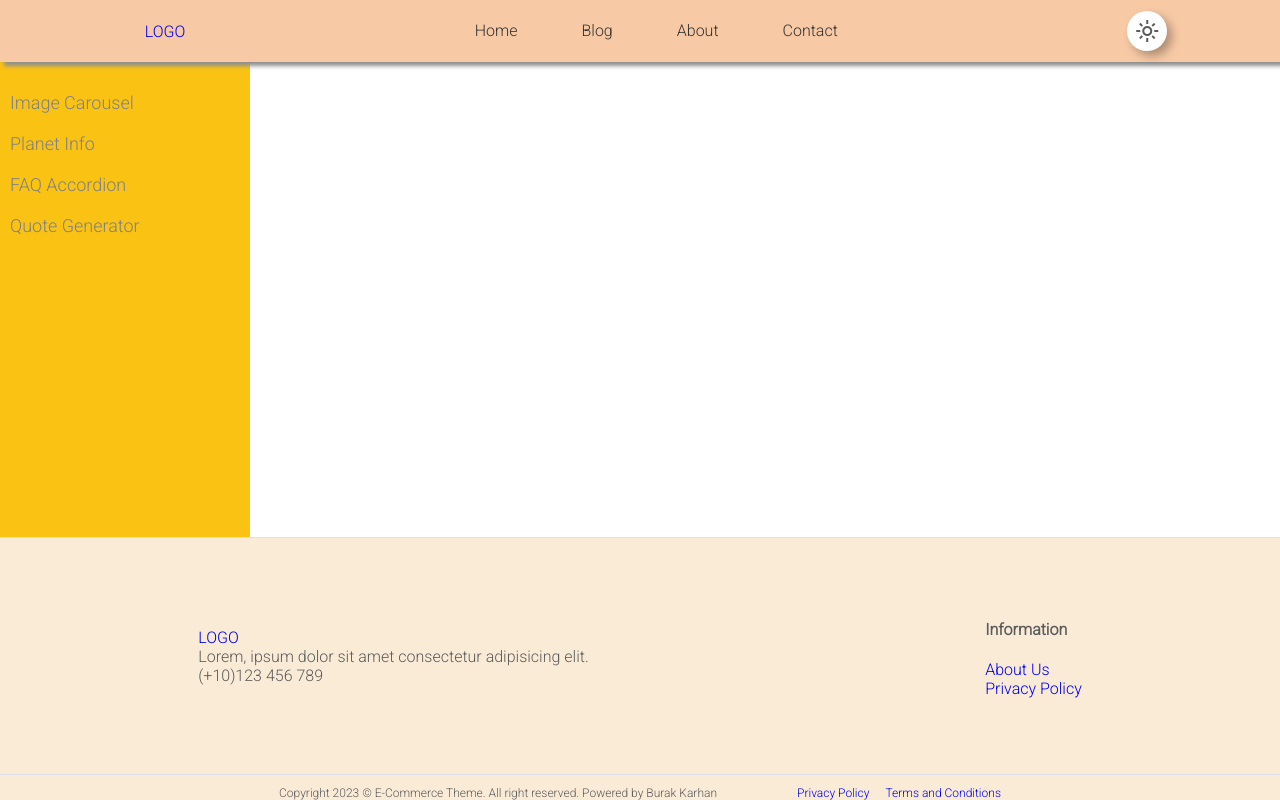
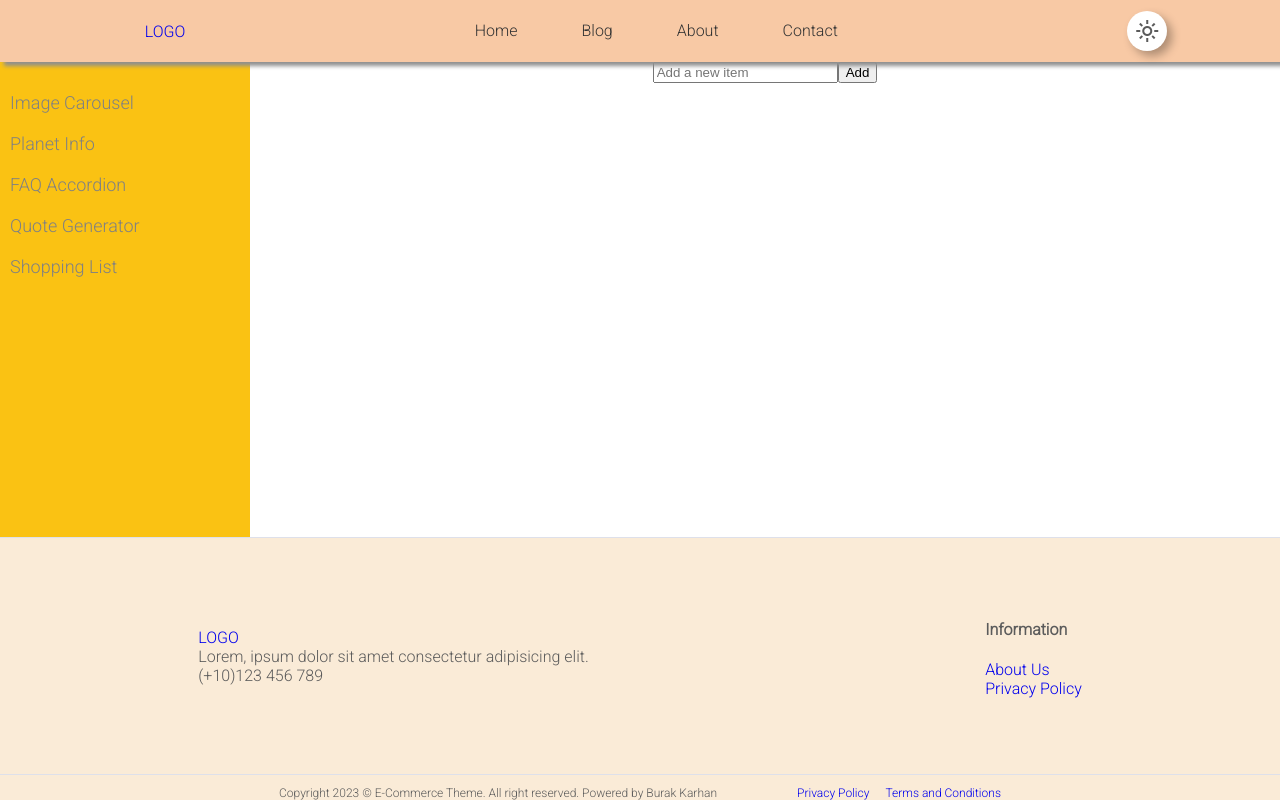
Before and after one commit to kobrak1/bunch-of-apps, a React (Vite) app: page /shopping-list in a window 1280 px wide. Shown: the top 800 px of the page. Built offline with nearby package versions, Linux system fonts and the light colour scheme.

Commit message:
ShoppingList.jsx is done

```diff
--- a/src/App.jsx
+++ b/src/App.jsx
@@ -5,6 +5,7 @@ import Homepage from "./pages/Homepage";
 import PlanetInfoPage from "./pages/PlanetInfoPage";
 import FaqAccordionPage from "./pages/FaqAccordionPage";
 import QuoteGenerator from "./components/Apps/QuoteGenerator/QuoteGenerator";
+import ShoppingList from "./components/Apps/ShoppingList/ShoppingList";
 
 const App = () => {
   const {darkMode} = useContext(MainContext);
@@ -15,6 +16,7 @@ const App = () => {
       <Route path="/planet-info" element={<PlanetInfoPage />} />
       <Route path="/faq" element={<FaqAccordionPage />} />
       <Route path="/quote-generator" element={<QuoteGenerator />} />
+      <Route path="/shopping-list" element={<ShoppingList />} />
     </Routes>
   );
 };
--- /dev/null
+++ b/src/components/Apps/ShoppingList/ShoppingList.jsx
@@ -0,0 +1,30 @@
+import { useState } from "react"
+import "./ShoppingList.scss"
+
+const ShoppingList = () => {
+  const [items, setItems] = useState([])
+
+  const onSubmit = (e) => {
+    e.preventDefault();
+    const form = e.target
+    const input = form.item;
+    const newItems = [...items, input.value];
+    setItems(newItems)
+    form.reset()
+  }
+
+  return (
+    <div>
+      <form onSubmit={onSubmit}>
+        <input type="text" name="item" placeholder="Add a new item" />
+        <button>Add</button>
+      </form> <br />
+      <div>
+        {items}
+      </div> <br />
+
+    </div>
+  )
+}
+
+export default ShoppingList
--- a/src/components/Sidebar/Sidebar.jsx
+++ b/src/components/Sidebar/Sidebar.jsx
@@ -8,6 +8,7 @@ const Sidebar = () => {
         <a href="/planet-info">Planet Info</a>
         <a href="/faq">FAQ Accordion</a>
         <a href="/quote-generator">Quote Generator</a>
+        <a href="/shopping-list">Shopping List</a>
       </div>
     </aside>
   );
```
Also changed, not shown: src/components/Apps/ShoppingList/ShoppingList.scss (added).
